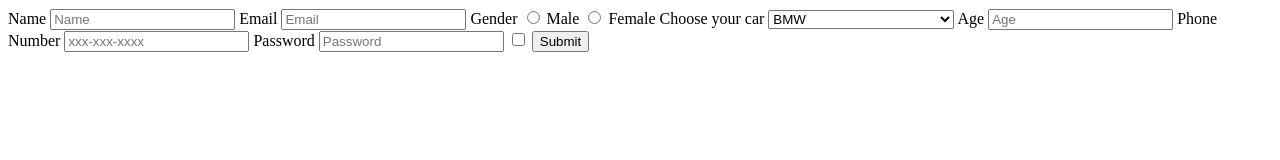
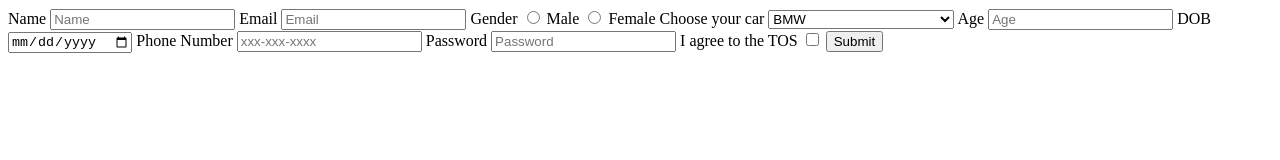
Before and after one commit to acciojob/signup-form-car-DDongleGithub, a website: page main.html in a window 1280 px wide. Drawn offline with Linux system fonts and the light colour scheme.

Commit message:
created a submission

```diff
--- a/main.html
+++ b/main.html
@@ -34,6 +34,11 @@
             <input type="number" id="age" required placeholder="Age">
         </label>
 
+		        <label for="dob">DOB
+            <input type="date" id="dob" required>
+
+        </label>
+
         <label for="tel">Phone Number
             <input type="number" id="tel" placeholder="xxx-xxx-xxxx">
         </label>
@@ -42,8 +47,8 @@
             <input type="password" id="password" placeholder="Password" required>
         </label>
 
-        <label for="checkbox">
-            <input type="checkbox" id="checkbox" required>
+        <label for="tos">I agree to the TOS
+            <input type="checkbox" id="tos" required>
         </label>
 
         <button type="submit">Submit</button>
```
